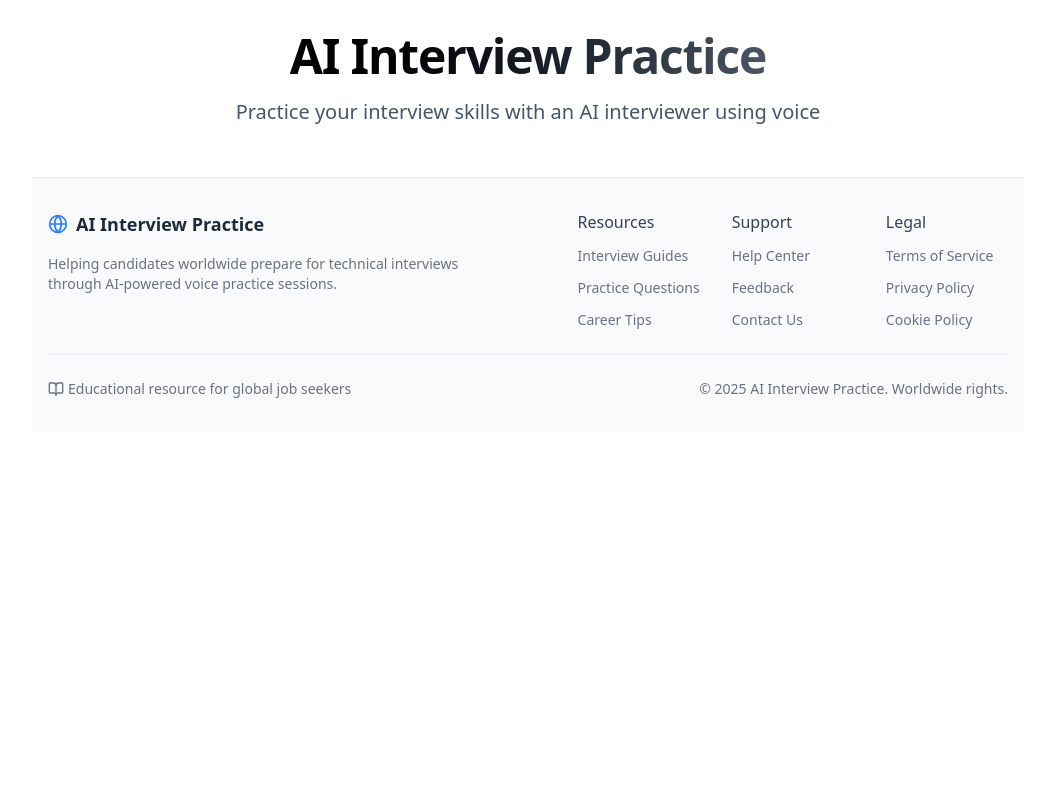
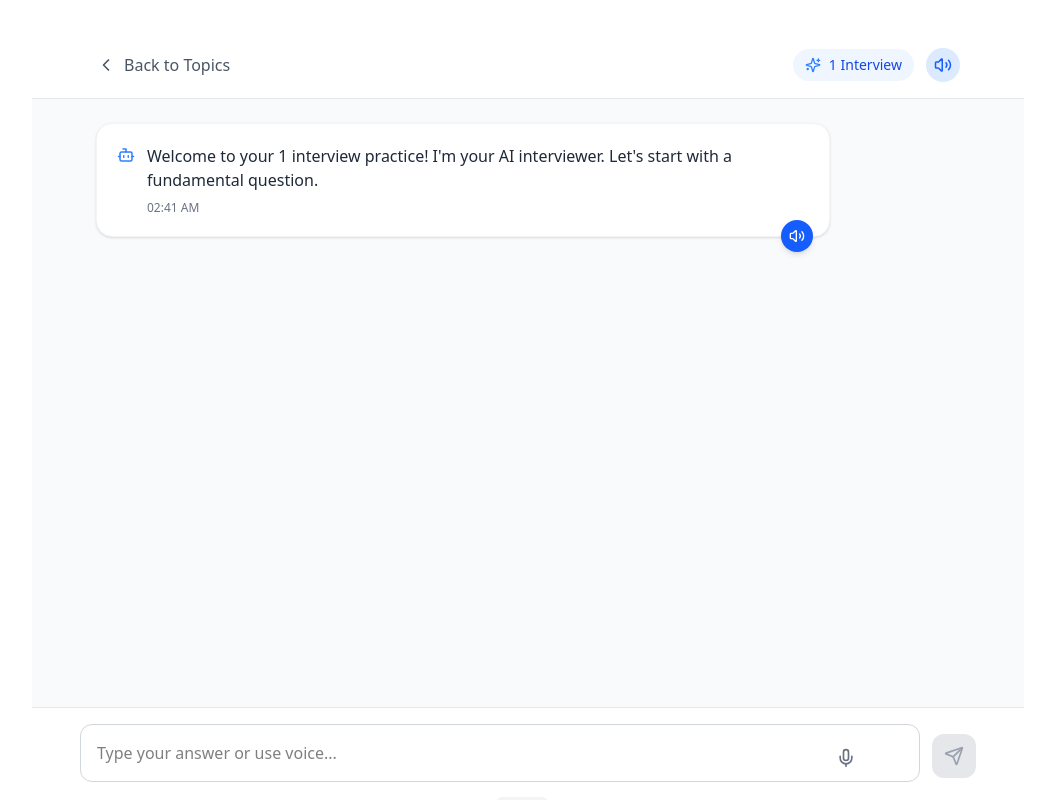
Before and after one commit to firogute/interview-ai, a React (Vite) app in the folder client/: page /interview/1 in a window 1280 px wide. Shown: the top 800 px of the page, without its empty margins (112-1167 px from the left). Built offline with nearby package versions, Linux system fonts and the light colour scheme.

Commit message:
feat: enhance HomeSection layout and update InterviewChat routing for dynamic topics

```diff
--- a/client/src/App.jsx
+++ b/client/src/App.jsx
@@ -1,25 +1,15 @@
 import React from "react";
-
+import { Routes, Route } from "react-router-dom";
 import Footer from "./components/Footer";
-import { Routes, Route } from "react-router-dom";
 import HomeSection from "./components/HomeSection";
 import InterviewChat from "./components/InterviewChat";
 
 function App() {
-
   return (
     <div className="max-w-5xl mx-auto px-4 py-8">
-      <header className="text-center mb-12 flex flex-col items-center gap-4">
-        <h1 className="text-4xl md:text-5xl font-bold tracking-tight bg-gradient-to-r from-black to-gray-600 bg-clip-text text-transparent">
-          AI Interview Practice
-        </h1>
-        <p className="text-gray-600 text-xl max-w-2xl leading-relaxed">
-          Practice your interview skills with an AI interviewer using voice
-        </p>
-      </header>
       <Routes>
         <Route path="/" element={<HomeSection />} />
-        <Route path="/interview/javascript" element={<InterviewChat />} />
+        <Route path="/interview/:topic" element={<InterviewChat />} />
       </Routes>
       <Footer />
     </div>
--- a/client/src/components/HomeSection.jsx
+++ b/client/src/components/HomeSection.jsx
@@ -54,11 +54,19 @@ function HomeSection() {
     ];
 
     return (
+        <>
+            <header className="text-center mb-12 flex flex-col items-center gap-4">
+                <h1 className="text-4xl md:text-5xl font-bold tracking-tight bg-gradient-to-r from-black to-gray-600 bg-clip-text text-transparent">
+                    AI Interview Practice
+                </h1>
+                <p className="text-gray-600 text-xl max-w-2xl leading-relaxed">
+                    Practice your interview skills with an AI interviewer using voice
+                </p>
+            </header>
             <main>
                 <h2 className="text-2xl font-bold mb-8 text-center text-gray-800">
                     Select an Interview Topic
                 </h2>
-
                 <div className="grid grid-cols-1 sm:grid-cols-2 lg:grid-cols-3 gap-6">
                     {topics.map((topic, index) => (
                         <div
@@ -71,16 +79,15 @@ function HomeSection() {
                                 </h2>
                                 <div className="flex-shrink-0">{topic.icon}</div>
                             </div>
-
                             <p className="text-gray-500 mb-6">{topic.description}</p>
-
-                        <button className="bg-black text-white w-full py-2.5 rounded-lg hover:bg-gray-800 transition duration-200 font-medium focus:outline-none focus:ring-2 focus:ring-gray-600 focus:ring-offset-2 mt-auto cursor-pointer">
-                            <Link to={`/interview/${topic.title.toLowerCase()}`}>Start Practice</Link>
-                        </button>
+                            <Link to={`/interview/${topic.title.toLowerCase()}`} className="mt-auto"><button className="bg-black text-white w-full py-2.5 rounded-lg hover:bg-gray-800 transition duration-200 font-medium focus:outline-none focus:ring-2 focus:ring-gray-600 focus:ring-offset-2 cursor-pointer">
+                                Start Practice
+                            </button></Link>
                         </div>
                     ))}
                 </div>
-        </main>
+            </main >
+        </>
     );
 }
 
--- a/client/src/components/InterviewChat.jsx
+++ b/client/src/components/InterviewChat.jsx
@@ -31,7 +31,7 @@ const InterviewChat = () => {
     const chatEndRef = useRef(null);
     const recognitionRef = useRef(null);
 
-    // Sample questions based on topic
+
     const topicQuestions = {
         javascript: [
             "Explain the event loop in JavaScript and how it handles asynchronous operations.",
@@ -45,7 +45,6 @@ const InterviewChat = () => {
         ]
     };
 
-    // Initialize speech recognition
     useEffect(() => {
         const SpeechRecognition = window.SpeechRecognition || window.webkitSpeechRecognition;
         if (SpeechRecognition) {
@@ -76,7 +75,7 @@ const InterviewChat = () => {
         };
     }, []);
 
-    // Auto-scroll to bottom
+
     useEffect(() => {
         chatEndRef.current?.scrollIntoView({ behavior: 'smooth' });
     }, [messages]);
@@ -86,7 +85,7 @@ const InterviewChat = () => {
             recognitionRef.current.stop();
         } else {
             recognitionRef.current.start();
-            setInput(''); // Clear input when starting to listen
+            setInput('');
         }
         setIsListening(!isListening);
     };
@@ -94,7 +93,7 @@ const InterviewChat = () => {
     const speak = (text) => {
         if ('speechSynthesis' in window && !isMuted) {
             setIsSpeaking(true);
-            window.speechSynthesis.cancel(); // Cancel any ongoing speech
+            window.speechSynthesis.cancel();
 
             const utterance = new SpeechSynthesisUtterance(text);
             utterance.rate = 0.92;
@@ -111,7 +110,6 @@ const InterviewChat = () => {
     const handleSend = () => {
         if (!input.trim()) return;
 
-        // Add user message
         const userMessage = {
             id: Date.now(),
             role: 'user',
@@ -121,7 +119,6 @@ const InterviewChat = () => {
         setMessages(prev => [...prev, userMessage]);
         setInput('');
 
-        // Generate AI response after short delay
         setTimeout(() => {
             const questions = topicQuestions[topic.toLowerCase()] || [
                 "That's interesting. Can you elaborate on your approach?",
@@ -170,7 +167,7 @@ const InterviewChat = () => {
 
                         <button
                             onClick={() => setIsMuted(!isMuted)}
-                            className={`p-2 rounded-full ${isMuted ? 'bg-gray-100 text-gray-500' : 'bg-blue-100 text-blue-600'}`}
+                            className={`p-2 rounded-full cursor-pointer ${isMuted ? 'bg-gray-100 text-gray-500' : 'bg-blue-100 text-blue-600'}`}
                             aria-label={isMuted ? "Unmute AI voice" : "Mute AI voice"}
                         >
                             {isMuted ? <VolumeX size={18} /> : <Volume2 size={18} />}
@@ -232,7 +229,6 @@ const InterviewChat = () => {
                 </AnimatePresence>
             </main>
 
-            {/* Input Area */}
             <div className="bg-white border-t border-gray-200 py-4 px-4">
                 <div className="max-w-4xl mx-auto">
                     <div className="relative flex items-center">
```
Lines whose indentation alone changed are shown as unchanged.
